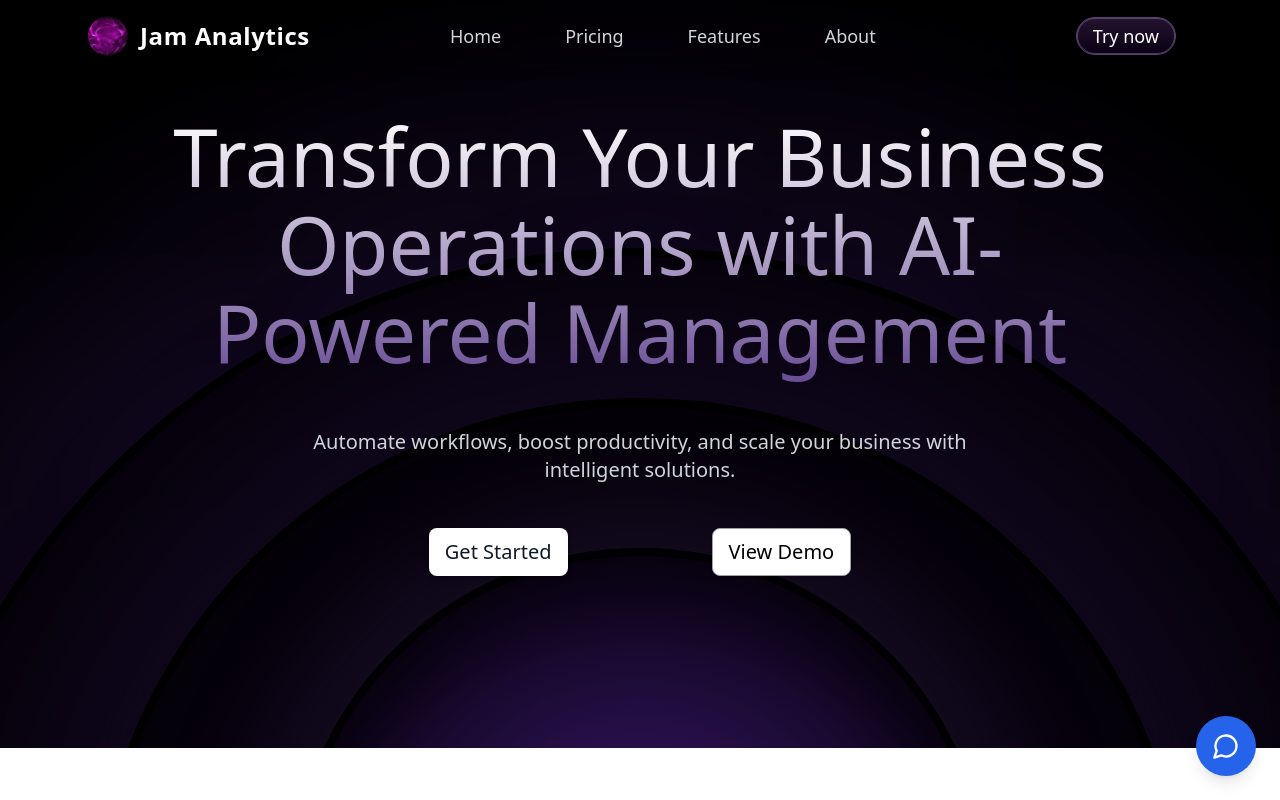
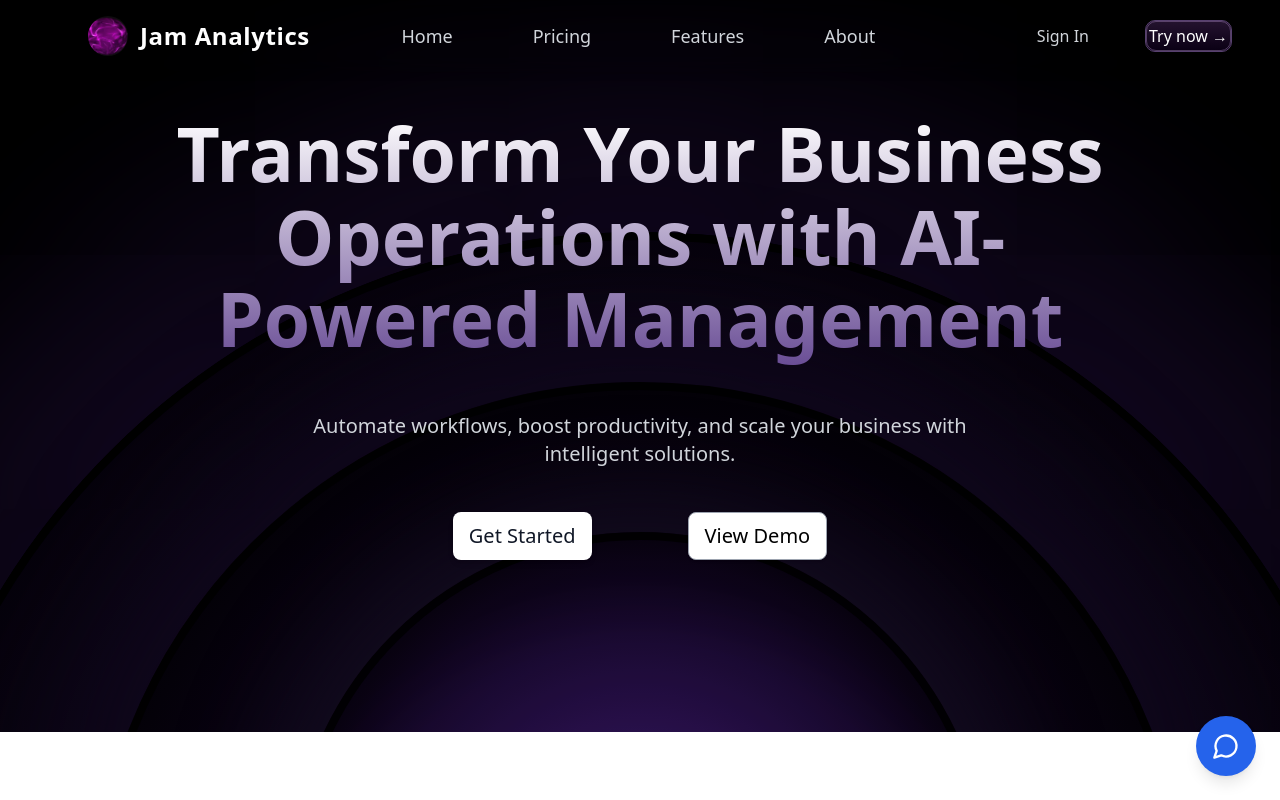
Before and after one commit to joharisahil/jam-analytics-main, a React (Vite) app: page / in a window 1280 px wide. Shown: the top 800 px of the page. Built offline with nearby package versions, Linux system fonts and the light colour scheme.

Commit message:
sign in button

```diff
--- a/src/components/NavBar.tsx
+++ b/src/components/NavBar.tsx
@@ -1,10 +1,7 @@
-import  { useState ,useEffect} from "react";
+import { useState, useEffect } from "react";
 import { useAuth0 } from "@auth0/auth0-react";
 import { User, X, Mail, Menu } from "lucide-react";
 import logo from "./image.png";
-
-
-
 
 const Navbar = () => {
   const { loginWithRedirect, logout, isAuthenticated, user } = useAuth0();
@@ -27,7 +24,7 @@ const Navbar = () => {
 
   // Profile Modal Component
   const UserProfileModal = () => {
-    if (!showProfile || !isAuthenticated ||!user) return null;
+    if (!showProfile || !isAuthenticated || !user) return null;
 
     return (
       <div className="fixed inset-0 bg-black bg-opacity-50 flex items-center justify-center z-50">
@@ -91,9 +88,12 @@ const Navbar = () => {
       <UserProfileModal />
       <nav
         className={`fixed top-0 left-0 w-full max-w-full bg-transparent opacity-100 text-white py-4 px-6 flex items-center justify-between z-50 shadow-md backdrop-blur-md overflow-hidden
-            ${scrolled ? "border-b border-gray-500/50 transition-all duration-300" : "border-b-0"}`}
+  ${
+    scrolled
+      ? "border-b border-gray-500/50 transition-all duration-300"
+      : "border-b-0"
+  }`}
       >
-
         {/* Logo & Branding */}
         <div className="flex items-center pl-16">
           <img src={logo} alt="Logo" className="w-10 h-10 rounded-full" />
@@ -103,25 +103,52 @@ const Navbar = () => {
         </div>
 
         {/* Desktop Navigation */}
-        <ul className="hidden md:flex space-x-16 text-gray-300 text-lg pr-[140px]">
-          <li><a href="#home" className="hover:text-white transition">Home</a></li>
-          <li><a href="#pricing" className="hover:text-white transition">Pricing</a></li>
-          <li><a href="#feature" className="hover:text-white transition">Features</a></li>
-          <li><a href="#FooterDown" className="hover:text-white transition">About</a></li>
+        <ul className="hidden md:flex space-x-20 text-gray-300 text-lg pr-[70px]">
+          <li>
+            <a href="#home" className="hover:text-white transition">
+              Home
+            </a>
+          </li>
+          <li>
+            <a href="#pricing" className="hover:text-white transition">
+              Pricing
+            </a>
+          </li>
+          <li>
+            <a href="#feature" className="hover:text-white transition">
+              Features
+            </a>
+          </li>
+          <li>
+            <a href="#FooterDown" className="hover:text-white transition">
+              About
+            </a>
+          </li>
         </ul>
 
         {/* Authentication Section */}
-        <div className="hidden md:flex items-center space-x-4">
+        <div className="hidden md:flex items-center space-x-6">
           {!isAuthenticated ? (
+            <>
               <button
                 onClick={() => loginWithRedirect()}
-              className="relative px-4 py-1 text-white text-lg font-medium rounded-[20px] bg-gradient-to-b from-[#24132f] to-[#0a0014] border border-[#57406f] shadow-lg transition-all duration-300 ease-in-out hover:shadow-xl flex items-center right-20"
+                className="text-gray-300 hover:text-white transition pr-14"
               >
-              <span>Try now </span>
-              <span className="absolute inset-0 rounded-[20px] border-[1px] border-[#9174a7] opacity-50"></span>
+                Sign In
               </button>
+              <button
+                onClick={() => loginWithRedirect()}
+                className="relative px-[3px] py-[3px] right-6 text-white rounded-[10px] bg-gradient-to-b from-[#24132f] to-[#0a0014] border border-[#57406f] shadow-lg transition-all duration-300 ease-in-out hover:shadow-xl flex items-center "
+              >
+                <span>Try now →</span>
+                <span className="absolute inset-0 rounded-[10px] border-[1px] border-[#9174a7] opacity-50 "></span>
+              </button>
+            </>
           ) : (
-            <button onClick={() => logout()} className="text-gray-300 hover:text-white">
+            <button
+              onClick={() => logout()}
+              className="text-gray-300 hover:text-white"
+            >
               Logout
             </button>
           )}
@@ -170,15 +197,21 @@ const Navbar = () => {
               </li>
             </ul>
 
+            {/* Mobile Authentication Buttons */}
+            <div className="flex flex-col space-y-4">
               <button
                 onClick={() => loginWithRedirect()}
-              className="bg-gradient-to-br from-[#43295ebf] to-[#220b29] text-white text-lg font-medium px-2 py-1
-  rounded-[8px] border border-[#9174a7]
-  transition-all duration-300 ease-in-out
-  hover:bg-[#1a0122]  flex items-center gap-2 text-[15px]"
+                className="text-white text-lg font-medium px-4 py-2 rounded-lg border border-[#9174a7] transition-all duration-300 hover:bg-[#1a0122]"
+              >
+                Sign In
+              </button>
+              <button
+                onClick={() => loginWithRedirect()}
+                className="bg-gradient-to-br from-[#43295ebf] to-[#220b29] text-white text-lg font-medium px-4 py-2 rounded-lg border border-[#9174a7] transition-all duration-300 hover:bg-[#1a0122]"
               >
                 Sign Up →
               </button>
+            </div>
           </div>
         )}
       </nav>
--- a/src/components/NavDown.tsx
+++ b/src/components/NavDown.tsx
@@ -33,7 +33,7 @@ const NavDown = () => {
       {/* Content Section */}
       <div className="container mx-auto px-6 pt-16 md:pt-28 pb-32 relative z-10">
         <div className="text-center">
-          <h1 className="text-[80px] font-[690px] leading-[110%] text-center mx-auto bg-gradient-to-b from-white to-[#664993] text-transparent bg-clip-text pb-3">
+          <h1 className="text-[75px]  font-semibold leading-[110%] text-center mx-auto bg-gradient-to-b from-white to-[#664993] text-transparent bg-clip-text pb-3">
             Transform Your Business <br />
             Operations with AI- <br />
             Powered Management
@@ -43,7 +43,7 @@ const NavDown = () => {
             Automate workflows, boost productivity, and scale your business with intelligent solutions.
           </p>
 
-          <div className="flex justify-center gap-36 mt-1">
+          <div className="flex justify-center gap-24 mt-1">
             <button className="px-4 py-2 bg-white text-gray-900 rounded-lg text-[20px] font-medium
               hover:bg-gray-200 transition-all flex items-center shadow-md">
               Get Started
```
Lines whose indentation alone changed are shown as unchanged.
